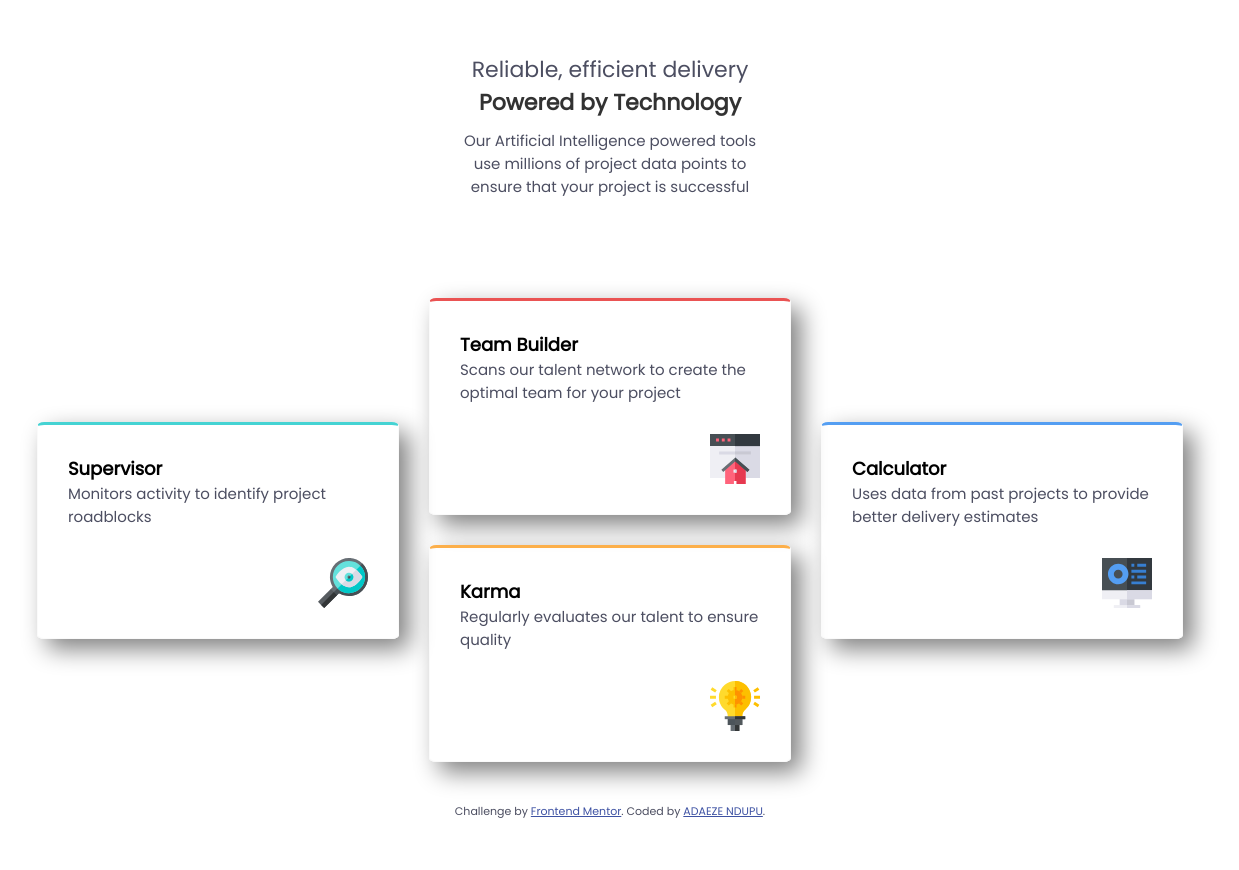
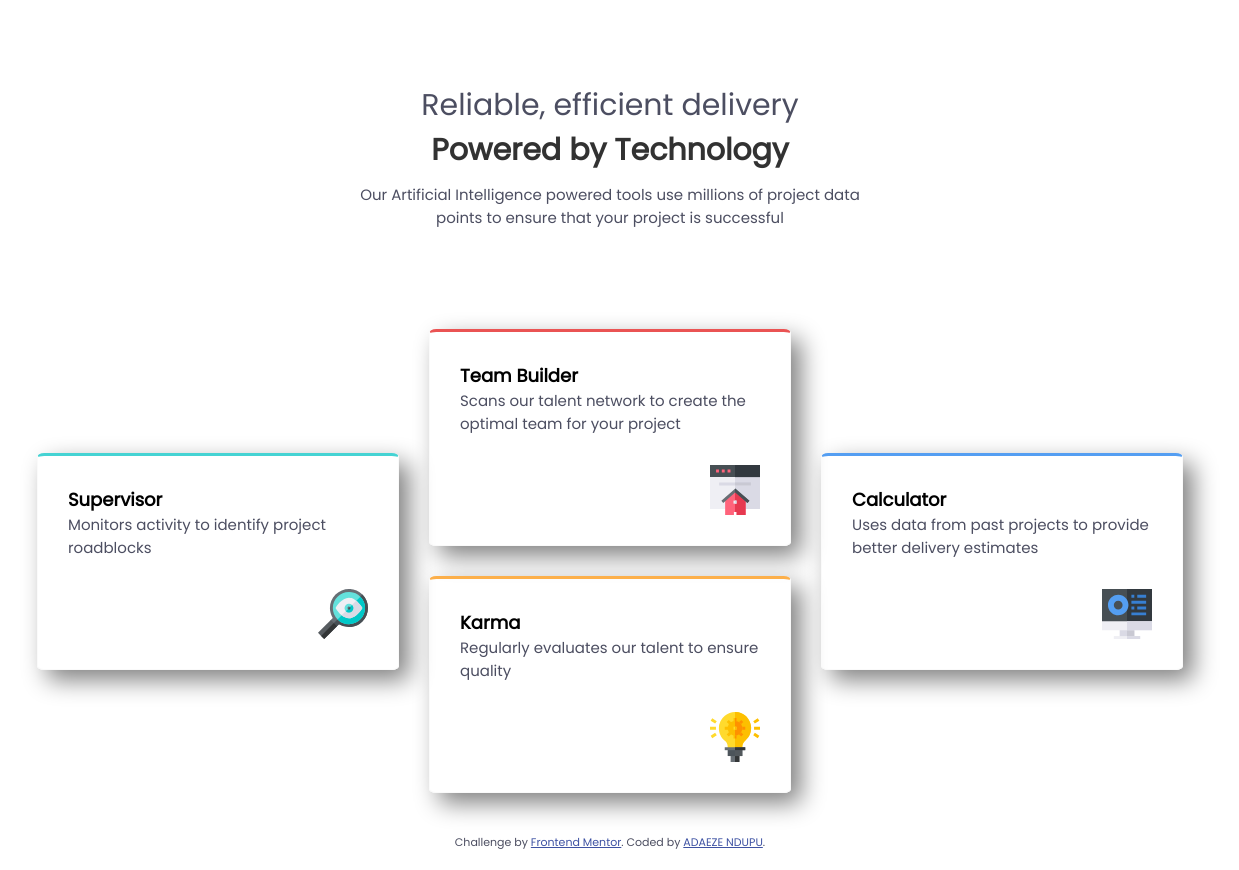
Before and after one commit to vermilion4/four-card-feature, a plain HTML site: page index.html in a window 1536 px wide. Shown: the whole page, without its empty margins (158-1397 px from the left). Before the commit the page ends 839 px from the top, so only its background shows below. Drawn offline with Linux system fonts and the light colour scheme.

Commit message:
updated header size for desktop and included link

```diff
--- a/index.html
+++ b/index.html
@@ -179,6 +179,18 @@
         grid-gap: 30px;
 
       }
+      #header{
+        grid-area: hd;
+        width: 500px;
+        margin: auto;
+        padding-bottom: 70px;
+        text-align: center;
+      }
+      #one, #str{
+        display: block;
+        font-size: 30px;
+        text-align: center;
+      }
     }
   </style>
 </head>
```
Also changed, not shown: 1 other file.
